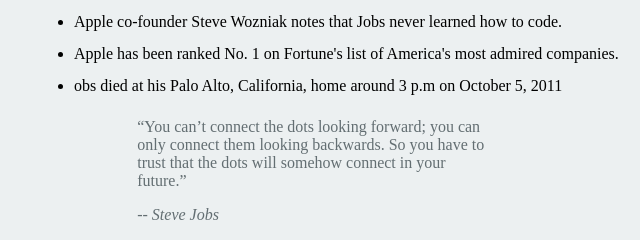
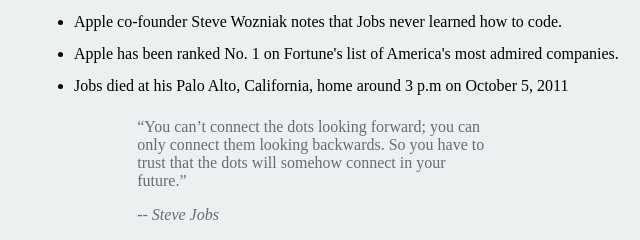
Before and after one commit to DawnRahul/steve-jobs, a plain HTML site: page index.html in a window 1280 px wide. Shown: the part 1034-1274 px from the top of the page, 250-890 px from the left. Drawn offline with Linux system fonts and the light colour scheme.

Commit message:
Update index.html

```diff
--- a/index.html
+++ b/index.html
@@ -56,7 +56,7 @@
         <li>The movie Anywhere But Here is based on a book written by Jobs's sister, Mona Simpson. The movie is dedicated to Jobs.</li>
         <li>Apple co-founder Steve Wozniak notes that Jobs never learned how to code.</li>
         <li>Apple has been ranked No. 1 on Fortune's list of America's most admired companies.</li>
-        <li>obs died at his Palo Alto, California, home around 3 p.m on October 5, 2011</li>
+        <li>Jobs died at his Palo Alto, California, home around 3 p.m on October 5, 2011</li>
       </ul>
       <div >
           <blockquote id="bottom-steve-quote" cite="http://news.rediff.com/report/2009/sep/14/pm-pays-tribute-to-father-of-green-revolution-borlaug.htm">
```
